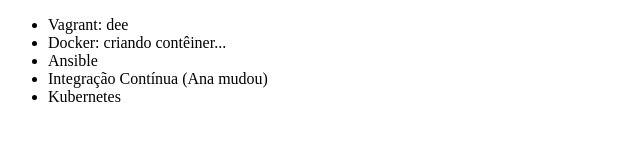
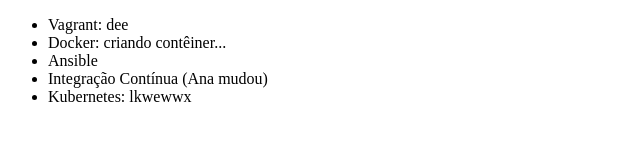
Before and after one commit to aristeujo/Curso-git-testando, a plain HTML site: page index.html in a window 1280 px wide. Shown: the full height of the page, 0-640 px from the left. Drawn offline with Linux system fonts and the light colour scheme.

Commit message:
Alterando nomde de Kubernetes

```diff
--- a/index.html
+++ b/index.html
@@ -10,7 +10,7 @@
 		<li>Docker: criando contêiner...</li>
 		<li>Ansible</li>
 		<li>Integração Contínua (Ana mudou)</li>
-		<li>Kubernetes</li>
+		<li>Kubernetes: lkwewwx</li>
 	</ul>
 </body>
 </html>
```
